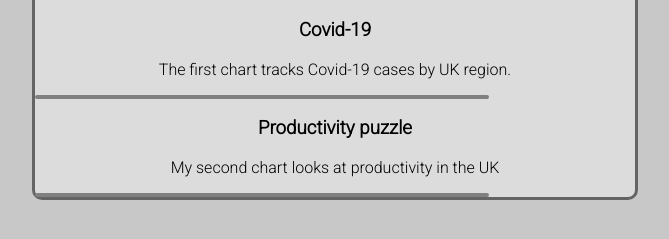
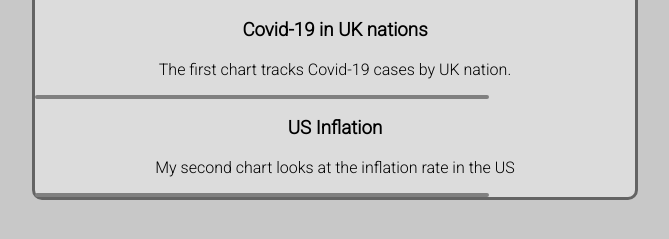
Before and after one commit to vrishs/vrishs.github.io, a plain HTML site: page index.html in a window 1280 px wide. Shown: the part 73-312 px from the top of the page, without its empty margins (305-974 px from the left). Drawn offline with Linux system fonts and the light colour scheme; a script that the page names is missing.

Commit message:
Update index.html

```diff
--- a/index.html
+++ b/index.html
@@ -27,12 +27,12 @@
     <div class="myWeek1">
         <h1>Data Science for Economists.</h1>
 
-        <h3>Covid-19</h3>
-        <p>The first chart tracks Covid-19 cases by UK region.</p>
+        <h3>Covid-19 in UK nations</h3>
+        <p>The first chart tracks Covid-19 cases by UK nation.</p>
         <div class="chart" id="Chart1"></div>
 
-        <h3>Productivity puzzle</h3>
-        <p>My second chart looks at productivity in the UK</p>
+        <h3>US Inflation</h3>
+        <p>My second chart looks at the inflation rate in the US</p>
         <div class="chart" id="Chart2"> </div>
     </div>
 </body>
```
